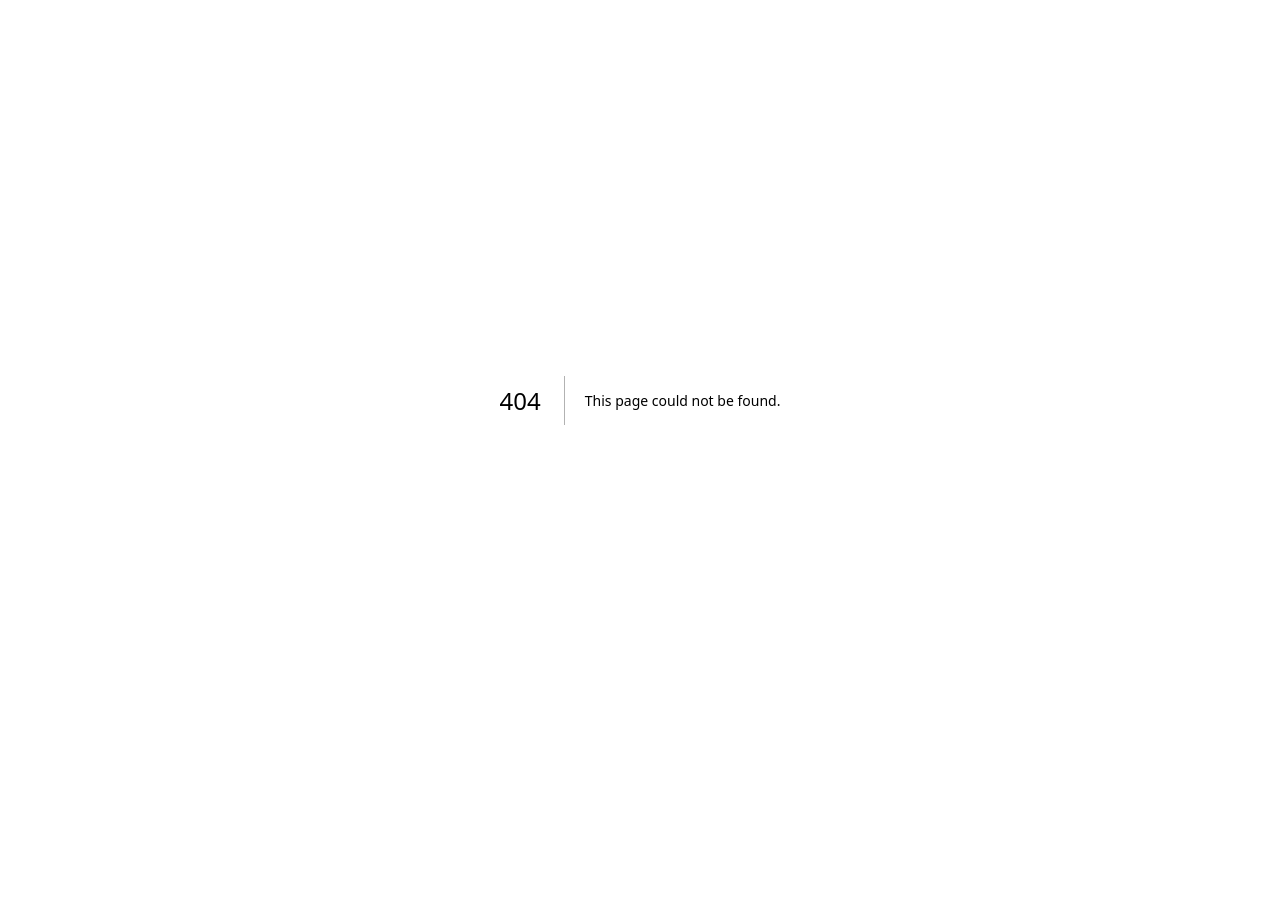
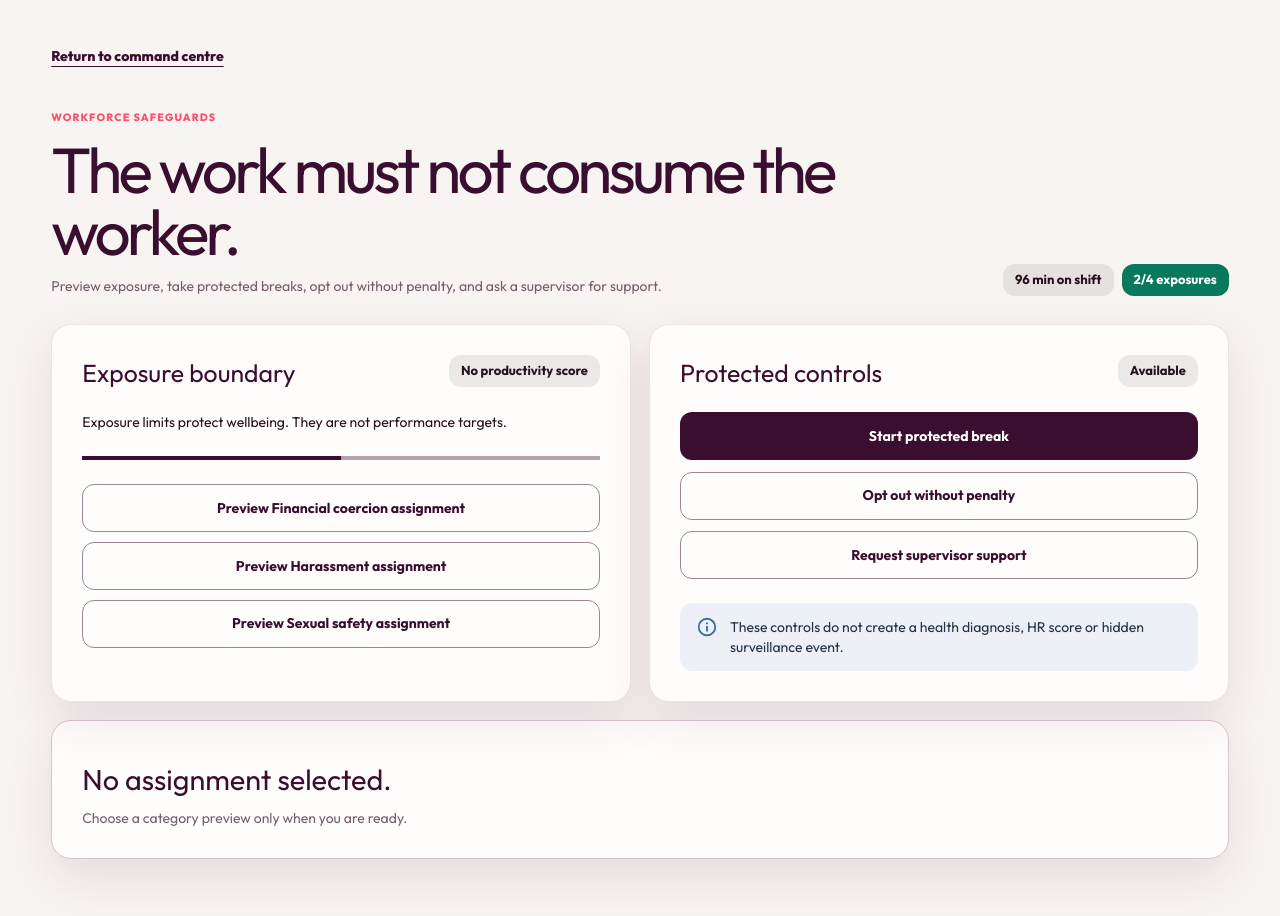
Before and after one commit to stanleyHayes/obiara, a Next.js app in the folder apps/admin/: page /workforce in a window 1280 px wide. Before the commit this address had no page. Shown: the top 916 px of the page. Before the commit the page ends 800 px from the top, so only its background shows below. Built offline with nearby package versions, Linux system fonts and the light colour scheme; what @mui/material-nextjs would draw is missing.

Commit message:
OBI-826 add moderation workforce safeguards

```diff
--- a/apps/admin/app/page.tsx
+++ b/apps/admin/app/page.tsx
@@ -20,6 +20,7 @@ const navigation = [
   ["◎", "Care queue", "2"],
   ["♢", "Mpanyimfo", ""],
   ["!", "Incidents", ""],
+  ["+", "Workforce", ""],
   ["◌", "Circles & hosts", ""],
   ["✦", "Fires", ""],
   ["¤", "Finance", ""],
@@ -99,7 +100,9 @@ export default function AdminHome() {
                     ? "/mpanyimfo"
                     : label === "Incidents"
                       ? "/incidents"
-                    : undefined
+                      : label === "Workforce"
+                        ? "/workforce"
+                      : undefined
               }
             >
               <span aria-hidden="true">{icon}</span>
--- a/apps/admin/app/styles.css
+++ b/apps/admin/app/styles.css
@@ -885,6 +885,36 @@ body {
   max-width: 65ch;
 }
 
+.workforce-grid {
+  display: grid;
+  gap: 18px;
+  grid-template-columns: repeat(2, minmax(0, 1fr));
+}
+
+.workforce-grid > .MuiCard-root,
+.workforce-preview {
+  border: 1px solid rgba(58, 14, 46, 0.1);
+  padding: clamp(20px, 3vw, 30px);
+}
+
+.workforce-preview {
+  align-items: center;
+  display: grid;
+  gap: 24px;
+  grid-template-columns: minmax(0, 1fr) minmax(220px, 0.35fr);
+  margin-top: 18px;
+}
+
+.workforce-preview h2 {
+  color: var(--admin-plum);
+  font-size: 1.8rem;
+  margin: 8px 0;
+}
+
+.workforce-preview p {
+  color: var(--admin-muted);
+}
+
 .verification-case[aria-pressed="true"] {
   background: rgba(255, 159, 28, 0.08) !important;
   box-shadow: inset 4px 0 var(--admin-gold);
@@ -978,7 +1008,9 @@ body {
   }
 
   .incident-runbook-grid,
-  .incident-packet {
+  .incident-packet,
+  .workforce-grid,
+  .workforce-preview {
     grid-template-columns: 1fr;
   }
 
--- /dev/null
+++ b/apps/admin/app/workforce/page.tsx
@@ -0,0 +1,5 @@
+import { WorkforceSafeguards } from "./workforce-safeguards";
+
+export default function WorkforcePage() {
+  return <WorkforceSafeguards />;
+}
--- /dev/null
+++ b/apps/admin/app/workforce/workforce-model.ts
@@ -0,0 +1,94 @@
+export type ExposureCategory =
+  | "financial_coercion"
+  | "harassment"
+  | "sexual_safety";
+
+export interface WorkforceState {
+  readonly shiftMinutes: number;
+  readonly exposureCount: number;
+  readonly maxExposure: number;
+  readonly selectedCategory: ExposureCategory | null;
+  readonly acceptedAssignment: boolean;
+  readonly breakActive: boolean;
+  readonly optedOut: boolean;
+  readonly supportRequested: boolean;
+}
+
+export type WorkforceAction =
+  | { readonly type: "preview"; readonly category: ExposureCategory }
+  | { readonly type: "accept" }
+  | { readonly type: "complete" }
+  | { readonly type: "start-break" }
+  | { readonly type: "end-break" }
+  | { readonly type: "opt-out" }
+  | { readonly type: "request-support" };
+
+export const initialWorkforceState: WorkforceState = {
+  shiftMinutes: 96,
+  exposureCount: 2,
+  maxExposure: 4,
+  selectedCategory: null,
+  acceptedAssignment: false,
+  breakActive: false,
+  optedOut: false,
+  supportRequested: false,
+};
+
+export function workforceReducer(
+  state: WorkforceState,
+  action: WorkforceAction,
+): WorkforceState {
+  switch (action.type) {
+    case "preview":
+      return state.breakActive || state.optedOut || state.exposureCount >= state.maxExposure
+        ? state
+        : {
+            ...state,
+            selectedCategory: action.category,
+            acceptedAssignment: false,
+          };
+    case "accept":
+      return state.selectedCategory &&
+        !state.breakActive &&
+        !state.optedOut &&
+        state.exposureCount < state.maxExposure
+        ? { ...state, acceptedAssignment: true }
+        : state;
+    case "complete":
+      return state.acceptedAssignment
+        ? {
+            ...state,
+            exposureCount: state.exposureCount + 1,
+            selectedCategory: null,
+            acceptedAssignment: false,
+          }
+        : state;
+    case "start-break":
+      return {
+        ...state,
+        breakActive: true,
+        selectedCategory: null,
+        acceptedAssignment: false,
+      };
+    case "end-break":
+      return { ...state, breakActive: false };
+    case "opt-out":
+      return {
+        ...state,
+        optedOut: true,
+        selectedCategory: null,
+        acceptedAssignment: false,
+      };
+    case "request-support":
+      return { ...state, supportRequested: true };
+  }
+}
+
+export function workforceProjectionHasProductivityScore(
+  state: WorkforceState,
+): boolean {
+  const projection = JSON.stringify(state).toLowerCase();
+  return ["productivity", "casesperhour", "ranking", "performance_score"].some(
+    (field) => projection.includes(field),
+  );
+}
--- /dev/null
+++ b/apps/admin/app/workforce/workforce-safeguards.tsx
@@ -0,0 +1,196 @@
+"use client";
+
+import {
+  Alert,
+  Box,
+  Button,
+  Card,
+  Chip,
+  LinearProgress,
+  Stack,
+  Typography,
+} from "@mui/material";
+import Link from "next/link";
+import { useReducer } from "react";
+
+import {
+  initialWorkforceState,
+  workforceReducer,
+  type ExposureCategory,
+} from "./workforce-model";
+
+const categoryLabels: Readonly<Record<ExposureCategory, string>> = {
+  financial_coercion: "Financial coercion",
+  harassment: "Harassment",
+  sexual_safety: "Sexual safety",
+};
+
+export function WorkforceSafeguards() {
+  const [state, dispatch] = useReducer(
+    workforceReducer,
+    initialWorkforceState,
+  );
+
+  return (
+    <main className="verification-shell workforce-shell">
+      <header className="verification-header">
+        <Box>
+          <Link href="/" className="verification-back">
+            Return to command centre
+          </Link>
+          <Typography className="section-kicker">
+            Workforce safeguards
+          </Typography>
+          <Typography component="h1">
+            The work must not consume the worker.
+          </Typography>
+          <Typography>
+            Preview exposure, take protected breaks, opt out without penalty,
+            and ask a supervisor for support.
+          </Typography>
+        </Box>
+        <Stack direction="row" spacing={1}>
+          <Chip label={`${state.shiftMinutes} min on shift`} />
+          <Chip
+            color={
+              state.exposureCount >= state.maxExposure ? "warning" : "success"
+            }
+            label={`${state.exposureCount}/${state.maxExposure} exposures`}
+          />
+        </Stack>
+      </header>
+
+      {state.supportRequested ? (
+        <Alert severity="success" className="verification-alert">
+          Supervisor support requested. No diagnosis, performance flag or
+          retaliation marker was created.
+        </Alert>
+      ) : null}
+      {state.optedOut ? (
+        <Alert severity="info" className="verification-alert">
+          You opted out of this assignment without penalty. No new evidence is
+          shown.
+        </Alert>
+      ) : null}
+
+      <Box className="workforce-grid">
+        <Card>
+          <Box className="verification-panel-heading">
+            <Typography component="h2">Exposure boundary</Typography>
+            <Chip label="No productivity score" />
+          </Box>
+          <Typography>
+            Exposure limits protect wellbeing. They are not performance
+            targets.
+          </Typography>
+          <LinearProgress
+            aria-label="Current exposure limit"
+            sx={{ my: 3 }}
+            value={(state.exposureCount / state.maxExposure) * 100}
+            variant="determinate"
+          />
+          <Stack spacing={1.2}>
+            {(Object.keys(categoryLabels) as readonly ExposureCategory[]).map(
+              (category) => (
+                <Button
+                  disabled={
+                    state.breakActive ||
+                    state.optedOut ||
+                    state.exposureCount >= state.maxExposure
+                  }
+                  key={category}
+                  onClick={() => dispatch({ type: "preview", category })}
+                  variant="outlined"
+                >
+                  Preview {categoryLabels[category]} assignment
+                </Button>
+              ),
+            )}
+          </Stack>
+        </Card>
+
+        <Card>
+          <Box className="verification-panel-heading">
+            <Typography component="h2">Protected controls</Typography>
+            <Chip
+              color={state.breakActive ? "success" : "default"}
+              label={state.breakActive ? "Break active" : "Available"}
+            />
+          </Box>
+          <Stack spacing={1.4}>
+            <Button
+              onClick={() =>
+                dispatch({
+                  type: state.breakActive ? "end-break" : "start-break",
+                })
+              }
+              variant="contained"
+            >
+              {state.breakActive ? "End protected break" : "Start protected break"}
+            </Button>
+            <Button
+              disabled={state.optedOut}
+              onClick={() => dispatch({ type: "opt-out" })}
+              variant="outlined"
+            >
+              Opt out without penalty
+            </Button>
+            <Button
+              disabled={state.supportRequested}
+              onClick={() => dispatch({ type: "request-support" })}
+              variant="outlined"
+            >
+              Request supervisor support
+            </Button>
+          </Stack>
+          <Alert severity="info" sx={{ mt: 3 }}>
+            These controls do not create a health diagnosis, HR score or hidden
+            surveillance event.
+          </Alert>
+        </Card>
+      </Box>
+
+      <Card className="workforce-preview">
+        {state.selectedCategory ? (
+          <>
+            <Box>
+              <Typography className="section-kicker">
+                Category preview only
+              </Typography>
+              <Typography component="h2">
+                {categoryLabels[state.selectedCategory]}
+              </Typography>
+              <Typography>
+                No evidence is visible until you explicitly accept this
+                assignment.
+              </Typography>
+            </Box>
+            <Stack spacing={1}>
+              <Button
+                disabled={state.acceptedAssignment}
+                onClick={() => dispatch({ type: "accept" })}
+                variant="contained"
+              >
+                Accept assignment
+              </Button>
+              <Button
+                disabled={!state.acceptedAssignment}
+                onClick={() => dispatch({ type: "complete" })}
+                variant="outlined"
+              >
+                Record bounded exposure
+              </Button>
+            </Stack>
+          </>
+        ) : (
+          <Box role="status">
+            <Typography component="h2">No assignment selected.</Typography>
+            <Typography>
+              Choose a category preview only when you are ready.
+            </Typography>
+          </Box>
+        )}
+      </Card>
+    </main>
+  );
+}
```
Also changed, not shown: 2 other files (tests, documents, lock files or other folders).
